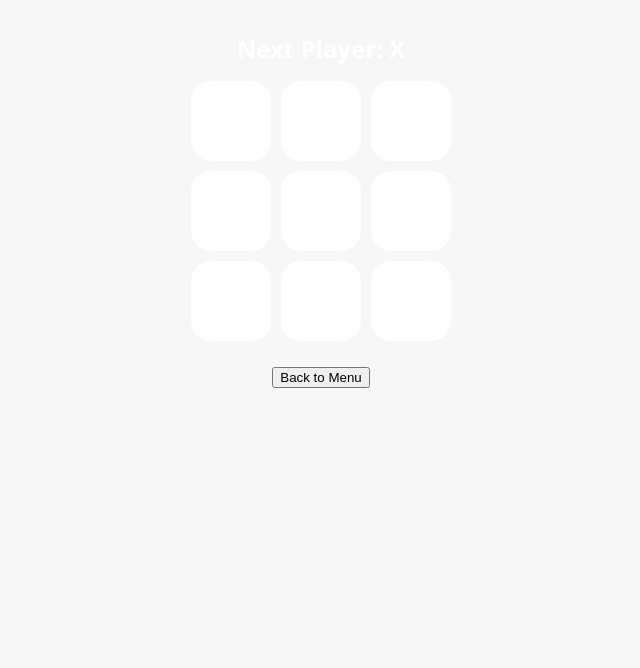
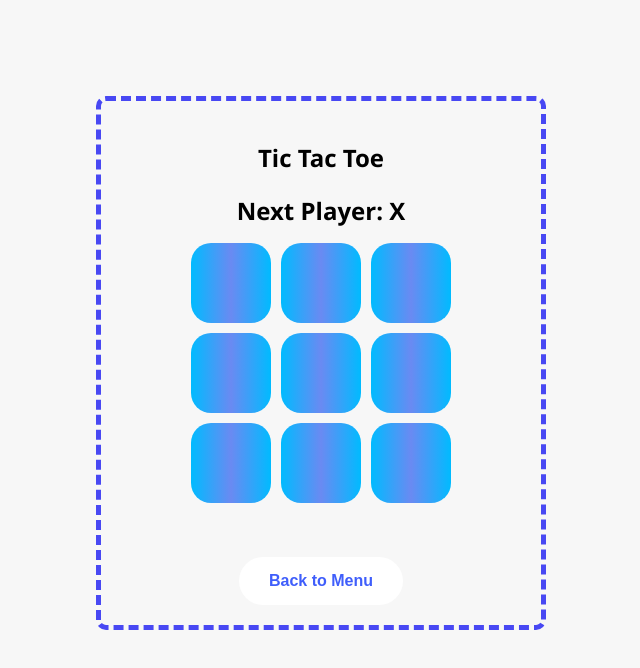
Before and after one commit to HetLimbani-learnerboy/MemeGenerator-AIRoaster-MiniGames, a React (Vite) app: page /TicTacToe in a window 1280 px wide. Both pictures are taken after a click on the button "Play with Friend". Shown: the top 668 px of the page, without its empty margins (319-959 px from the left). Built offline with nearby package versions, Linux system fonts and the light colour scheme.

Commit message:
Tic Tac Toe

```diff
--- a/src/Components/TicTacToe.css
+++ b/src/Components/TicTacToe.css
@@ -1,22 +1,43 @@
 /* General Container */
 .game-container {
-
   display: flex;
   flex-direction: column;
   align-items: center;
   padding: 2rem;
   min-height: 100vh;
+  font-family: 'Segoe UI', Tahoma, Geneva, Verdana, sans-serif;
+  margin-top: 5%;
 
-  font-family: 'Segoe UI', Tahoma, Geneva, Verdana, sans-serif;
 }
 
 /* Mode & Difficulty Selection */
-.mode-select, .difficulty-select {
+.mode-select {
   text-align: center;
   margin-bottom: 2rem;
   border: 2px solid #fff;
   background: linear-gradient(to right, #00bbff, #6a8af2, #00bbff);
   padding: 40px;
+  height: 400px;
+  border-radius: 20px 50px 20px 50px;
+  display: flex;
+  flex-direction: column;
+  justify-content: center;
+}
+
+.difficulty-select{
+  text-align: center;
+  margin-top: -2rem;
+  margin-bottom: 2rem;
+  border: 2px solid #fff;
+  background: linear-gradient(to right, #00bbff, #6a8af2, #00bbff);
+  padding: 40px;
+  width: 400px;
+  height: 70px;
+  border-radius: 20px 50px 20px 50px;
+  display: flex;
+  flex-direction: column;
+  justify-content: center;
+
 }
 
 .mode-select h2,
@@ -47,12 +68,26 @@
   background-color: #dbeafe;
 }
 
+.game-layout {
+  display: flex;
+  align-items: center;
+  padding: 20px;
+  flex-direction: column;
+  border-radius: 10px;
+  width: 400px;
+  height: auto;
+  margin-bottom: 5%;
+  color: black;
+  border: 5px dashed rgb(72, 72, 243) ;
+}
+
 /* Board Styling */
 .board {
   display: flex;
   flex-direction: column;
   gap: 10px;
   margin-bottom: 1.5rem;
+
 }
 
 .board-row {
@@ -66,8 +101,10 @@
   width: 80px;
   height: 80px;
   font-size: 2em;
-  color: #3f5efb;
-  background-color: white;
+  /* color: #3f5efb;
+  background-color: white; */
+  color: white;
+    background: linear-gradient(to right, #00bbff, #6a8af2, #00bbff);
   border: none;
   border-radius: 20px;
   font-weight: bold;
@@ -79,13 +116,31 @@
   background-color: #f1f5f9;
 }
 
-/* Game Status */
 .status {
   font-size: 1.5em;
-  color: white;
+  color: black;
   margin-bottom: 1rem;
   font-weight: bold;
   text-align: center;
+}
+
+.controls{
+  display: flex;
+  flex-direction: column;
+  justify-content: center;
+  gap: 20px;
+  margin-top: 30px;
+}
+.controls button {
+  background-color: #fff;
+  color: #3f5efb;
+  font-size: 1em;
+  font-weight: bold;
+  border: none;
+  border-radius: 40px;
+  padding: 15px 30px;
+  cursor: pointer;
+  transition: background-color 0.3s ease;
 }
 
 /* Responsive Design */
--- a/src/Components/TicTacToe.jsx
+++ b/src/Components/TicTacToe.jsx
@@ -161,10 +161,12 @@ const TicTacToe = () => {
                 <option value="hard">Hard</option>
               </select>
             </div>
-          )}
+          )}<div className="game-layout">
+            <h2>Tic Tac Toe</h2>
           <div className="status">
             {getStatusMessage()}
           </div>
+
           <div className="board">
             {[0, 1, 2].map(row => (
               <div key={row} className="board-row">
@@ -177,7 +179,7 @@ const TicTacToe = () => {
               <button onClick={handleRematch}>Rematch</button>
             )}
             <button onClick={() => handleModeSelect('')}>Back to Menu</button>
-          </div>
+          </div></div>
         </>
       )}
     </div>
```
